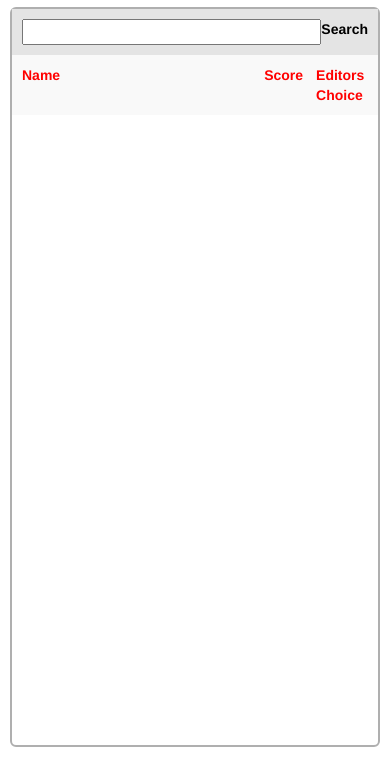
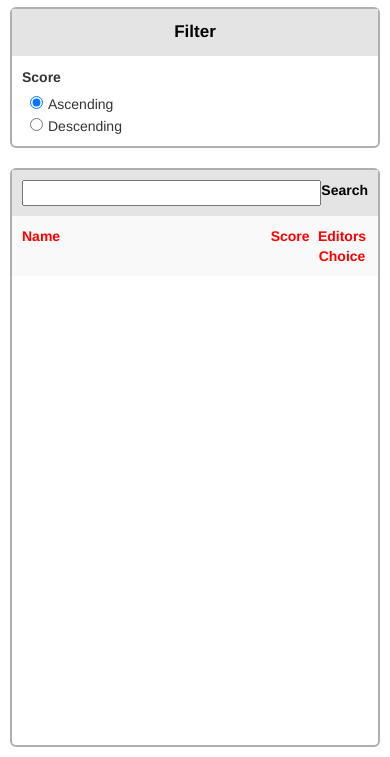
Before and after one commit to Gauravseta/games-list, a website: page app/index.html at #!/gamesList in a window 390 px wide. Shown: the part 87-844 px from the top of the page. Drawn offline with Linux system fonts and the light colour scheme; some packages are replaced by stand-ins of ours; no server answers; a script that the page names is missing.

Commit message:
third commit

```diff
--- a/app/css/rangde_proj1.css
+++ b/app/css/rangde_proj1.css
@@ -8,6 +8,7 @@
 		padding:10px;
 		flex-basis:90%;
 		display:flex;
+		   flex-wrap: wrap;
 	}
 	.header-section {
 		background-color:rgb(255,0,0);
@@ -19,10 +20,7 @@
 		flex-basis:10%;
 	}
 
-	.align-center {
-		text-align:center;
 
-	}
 
 	.align-left {
 		text-align:left;
@@ -39,13 +37,14 @@
 		text-align: left;
 	}
 
+
+
 	.repoitem-title {
 		color:rgb(255,0,0);
 		    font-size: 18px;
-		font-weight:600;
 	}
 	.game-item {
-		padding:15px;
+		padding:10px;
 		cursor:pointer;
     		font-size: x-large;
 		text-align:left;
@@ -127,14 +126,67 @@
 
 	.game-item .score-section,.list-header .score-section {
 		flex-basis: 15%;
-		text-align:left;
+
 	}
 
 	.game-item .choice-section,.list-header .choice-section {
 		flex-basis: 15%;
-		text-align:left;
 	}
 
 	.platform {
 		    font-size: 17px;
 	}
+
+	.align-center {
+		text-align:center;
+	}
+
+	.sorting-section {
+		flex-basis:17%;
+		border: 2px solid rgb(175,175,175);
+    		margin-right: 10px;
+    		border-radius: 6px;
+    		display:flex;
+		flex-direction:column;
+	}
+
+	.sorting-section .filter-label {
+		color:black;
+		text-align: center;
+		font-weight: bold;
+		font-size: 17px;
+		background-color: rgb(228,228,228);
+		padding: 11px;
+	}
+
+	.sorting-section .score-text {
+		    font-weight: bold;
+    		    padding-left: 10px;
+	            margin-top: 11px;
+	}
+
+	 form {
+		        padding-left: 18px;
+			margin-top: 5px;
+			    margin-bottom: 10px;
+	}
+
+	input[type=radio] {
+		margin-right:5px;
+	}
+
+	@media all and (max-width:700px) {
+		.body-section {
+			flex-direction:column;
+		}
+		.sorting-section {
+			    flex: 0 0 auto;
+			    margin-bottom: 20px;
+				    margin-right: 0px;
+		}
+
+		.games-details {
+			flex:1;
+		}
+
+	}
--- a/app/index.html
+++ b/app/index.html
@@ -11,7 +11,7 @@
      <!-- BootStrap CSS -->
      <link href="./css/bootstrap.min.css" rel="stylesheet">
 	 <link href="./css/rangde_proj1.css" rel="stylesheet">
-
+ 	<link rel="stylesheet" href="https://cdnjs.cloudflare.com/ajax/libs/font-awesome/4.7.0/css/font-awesome.min.css">
 
 
 
--- a/app/js/controllers/gamesListController.js
+++ b/app/js/controllers/gamesListController.js
@@ -9,6 +9,11 @@ angular.module('rangde.controllers',['ui.router'])
 	     $scope.maxSize = 10;    //Pagination items available at max
 
 	     $scope.searchKeyword='';
+	     $scope.sortTextBy='score';
+
+	     $scope.sort=function(text){
+			$scope.sortTextBy=text;
+		}
 
 	     $scope.sortSelection=false;
 	     $scope.$watch('sortSelection',function(curr,old){
--- a/app/partials/gamesList.view.html
+++ b/app/partials/gamesList.view.html
@@ -1,5 +1,14 @@
 <div class="header-section">{{headerTitle}}</div>
 <div class="body-section">
+	   <div class="sorting-section">
+		<div class="filter-label">Filter</div>
+		<div class="score-text">Score</div>
+		<form >
+
+		   	<input type="radio" ng-click="sort('score')" name="filtertype" value="Ascending" checked>Ascending<br>
+			<input type="radio" ng-click="sort('-score')" name="filtertype" value="Descending">Descending<br>
+		</form>
+	   </div>
 	   <div class="games-details">
 		   <div class="search-section">
 			<div class="search-bar"><input type="text" value="search" ng-model="searchKeyword"></input><span>Search</span></div>
@@ -8,24 +17,26 @@
 				<div class="name-section">
 					Name
 				  </div>
-				    <div class="score-section">
+				    <div class="score-section align-center">
 				      Score
 				    </div>
-				    <div class="choice-section">Editors Choice
+				    <div class="choice-section align-center">Editors Choice
 				    </div>
 		   </div>
 		   <div class="all-games-container">
-			   <div ng-repeat="item in listsOfGames| filter: searchKeyword"  class="game-item" style="line-height:1;">
+			   <div ng-repeat="item in listsOfGames| filter: searchKeyword | orderBy: sortTextBy"  class="game-item" style="line-height:1;">
 				   <div class="name-section">
 					<div class="repoitem-title">{{item.title}}
 				        </div>
 					<div class="platform">{{item.platform}}</div>
 				  </div>
-					    <div class="score-section">
-					      <img src="images/star_black.svg"></img>{{item.score}}
+					    <div class="score-section align-center">
+					      {{item.score}}
 
 					    </div>
-					    <div class="choice-section">{{item.editors_choice}}
+					    <div class="choice-section align-center">
+						<i ng-if="item.editors_choice=='Y'" class="fa fa-check" style="font-size:48px;color:green"></i>
+						<i ng-if="item.editors_choice=='N'" class="fa fa-times" style="font-size:48px;color:red"></i>
 					    </div>
 			   </div>
 		   </div>
```
